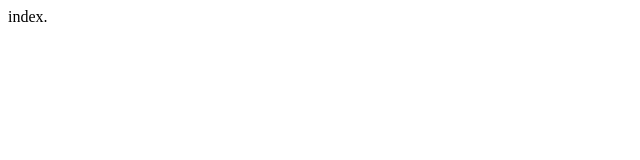
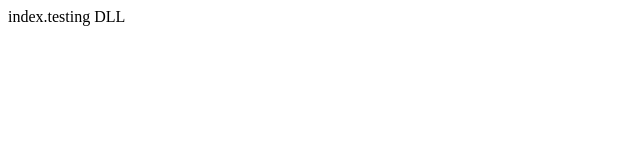
Before and after one commit to qq954055285/303CEM, a plain HTML site: page index.html in a window 1280 px wide. Shown: the full height of the page, 0-640 px from the left. Drawn offline with Linux system fonts and the light colour scheme.

Commit message:
Update index.html

```diff
--- a/index.html
+++ b/index.html
@@ -1,3 +1,3 @@
 <html>
-  index.
+  index.testing DLL
  </html>
```
